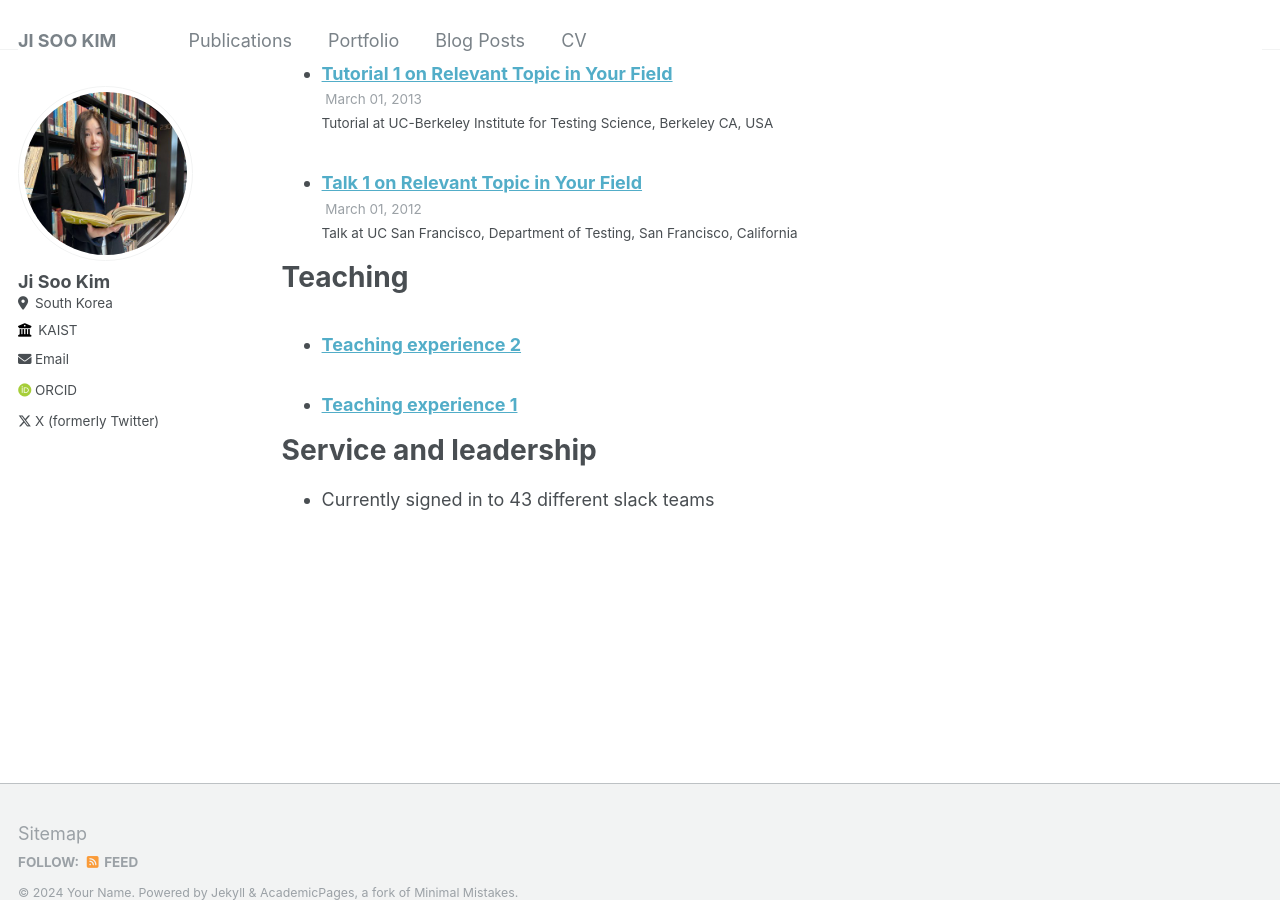
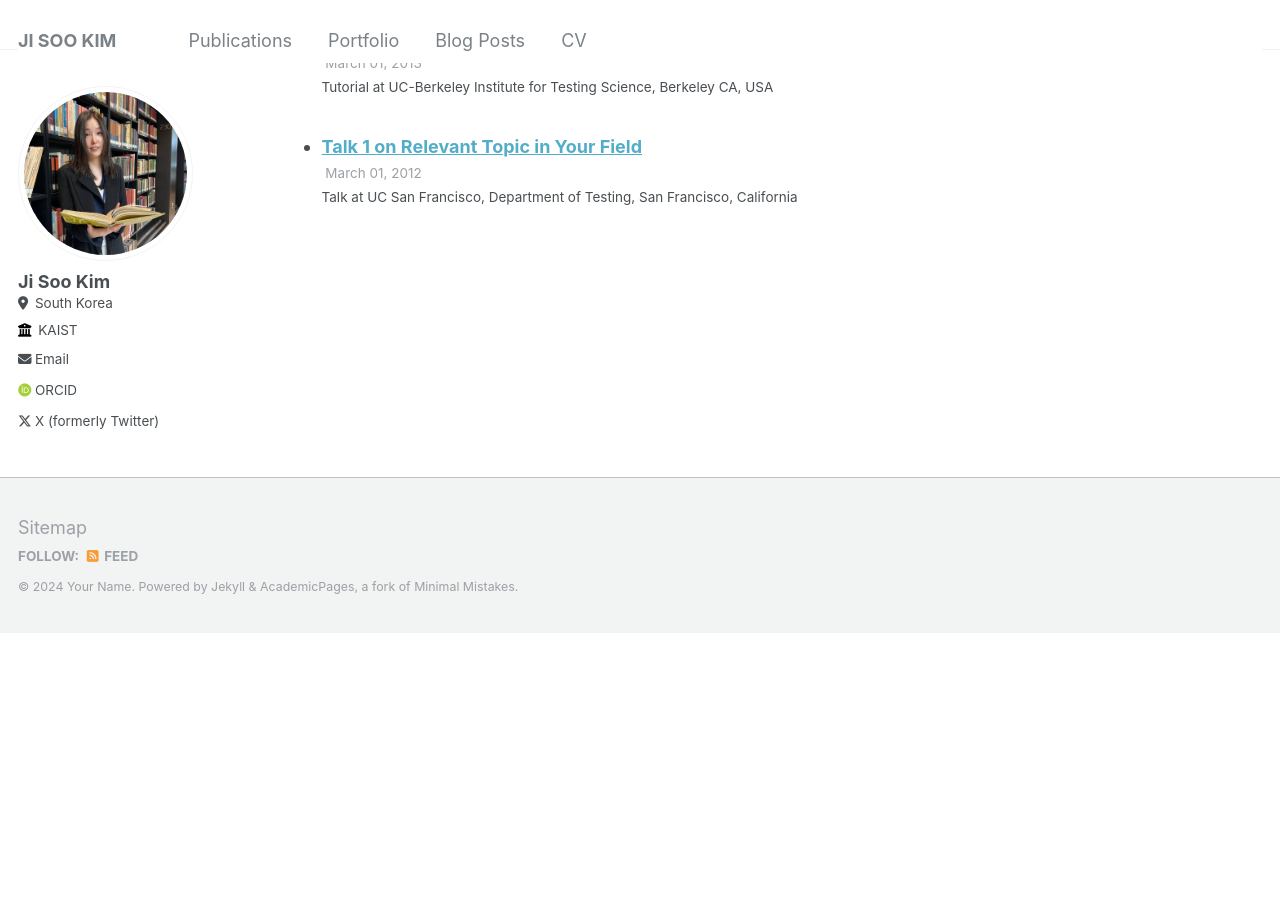
Before and after one commit to jk-jisookim/jk-jisookim.github.io, a Jekyll site: the page built from _pages/cv.md, in a window 1280 px wide and 900 px high, scrolled down 1088 px. Built offline with Jekyll 4.4.1, drawn with Linux system fonts in a browser that asks for light colours; some web fonts are replaced; after the commit the page ends 1721 px from its top, so only the background shows below that.

Commit message:
Update cv.md

```diff
--- a/_pages/cv.md
+++ b/_pages/cv.md
@@ -11,15 +11,17 @@ redirect_from:
 
 Education
 ======
-* #
 * M.S., Korea Advanced Institute of Science and Technology, 2024
 * B.A., Georgetown University, 2016
+
+
 
 Work experience
 ======
 * Fall 2023: Teaching Assistant
   * Korea Advanced Institute of Science and Technology
   * GFS803 Future Urban Planning & Environmental Analysis
+
 
 
 Publications
@@ -33,13 +35,3 @@ Talks
   <ul>{% for post in site.talks reversed %}
     {% include archive-single-talk-cv.html  %}
   {% endfor %}</ul>
-
-Teaching
-======
-  <ul>{% for post in site.teaching reversed %}
-    {% include archive-single-cv.html %}
-  {% endfor %}</ul>
-
-Service and leadership
-======
-* Currently signed in to 43 different slack teams
```
